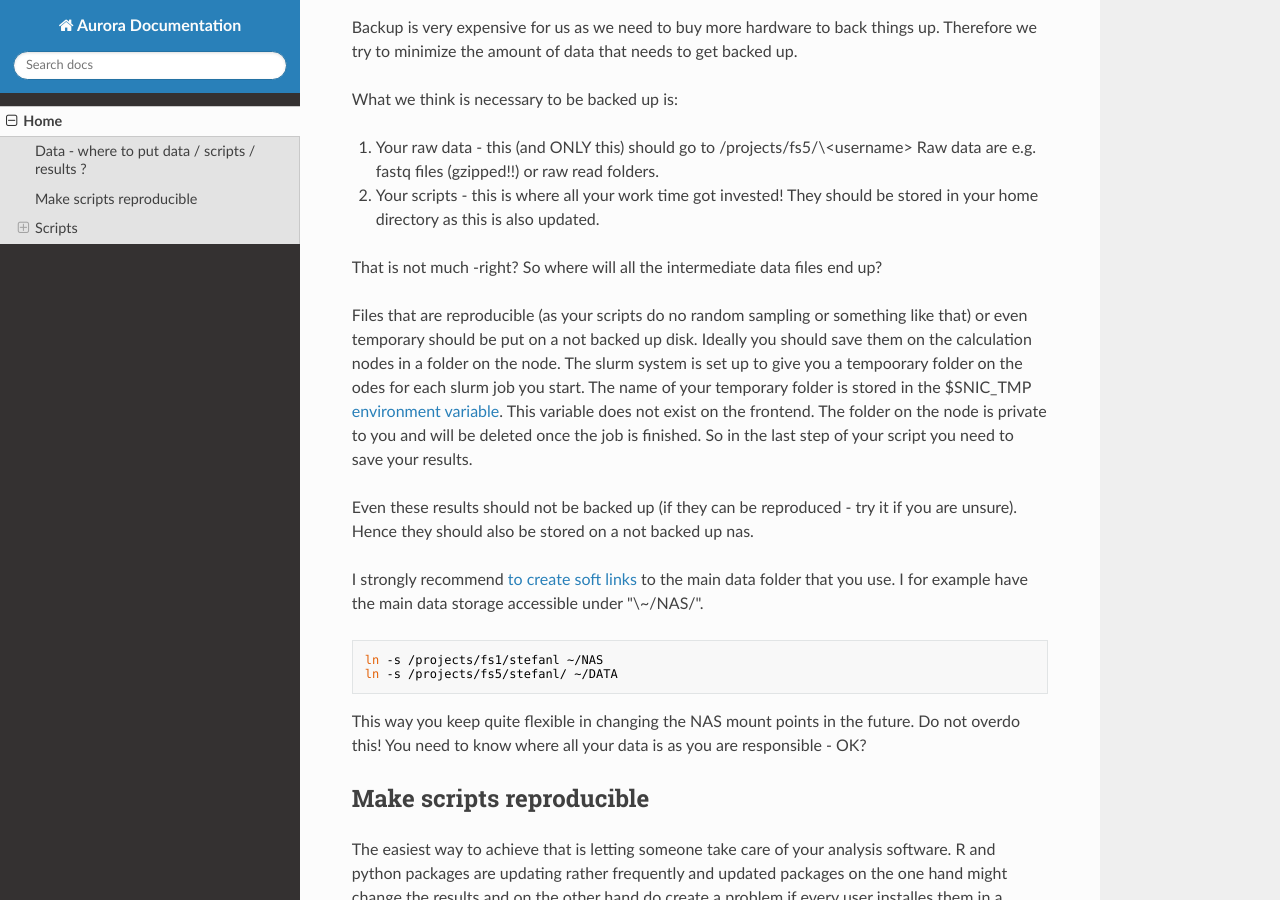
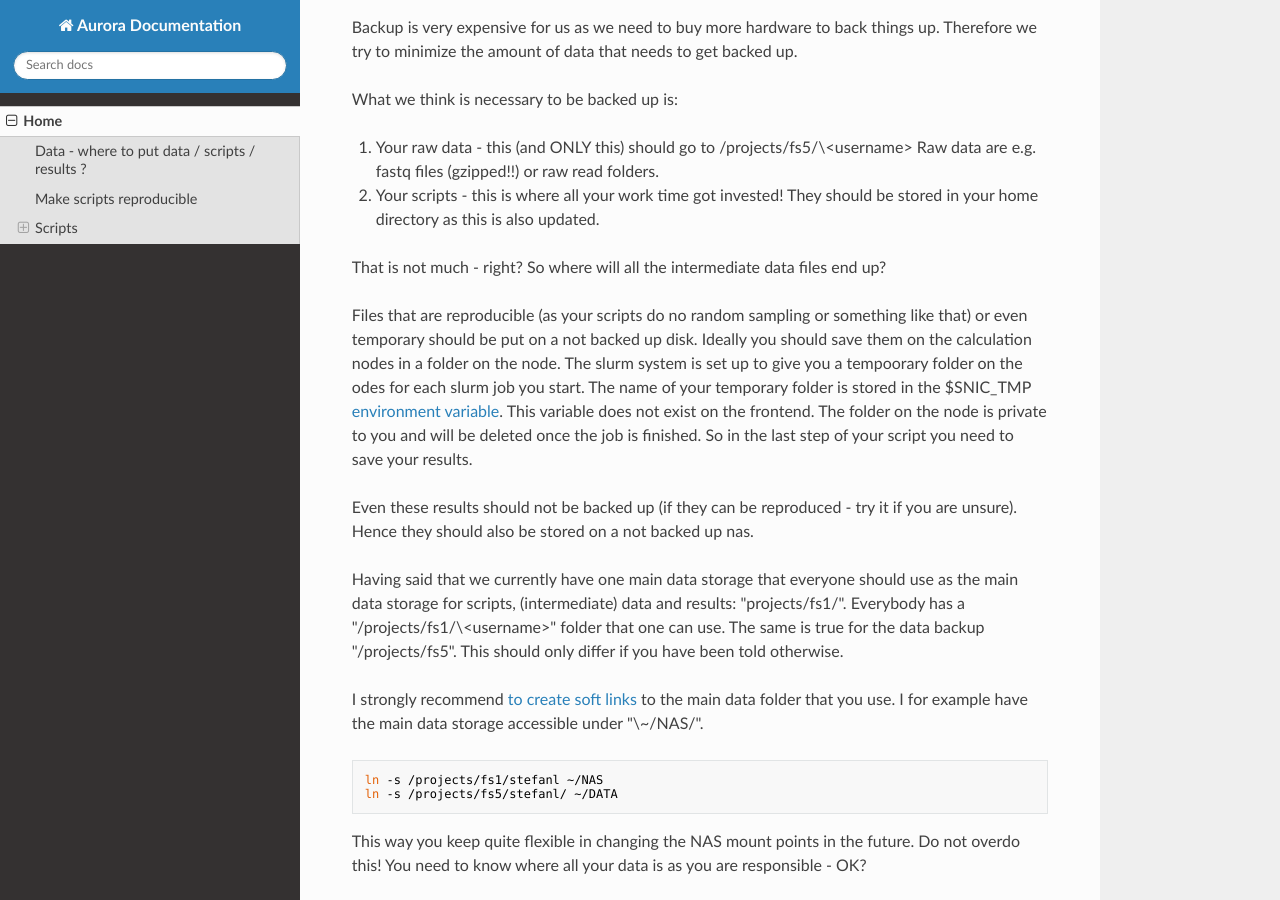
Before and after one commit to stela2502/aurora_docu, an MkDocs documentation site: the page built from docs/index.md, in a window 1280 px wide and 900 px high, scrolled down 285 px. Built offline with MkDocs 1.6.1, drawn with Linux system fonts in a browser that asks for light colours; nearby versions of some CDN libraries.

Commit message:
fs1 is main data storage

````diff
--- a/docs/index.md
+++ b/docs/index.md
@@ -15,13 +15,15 @@ What we think is necessary to be backed up is:
 2. Your scripts - this is where all your work time got invested!
     They should be stored in your home directory as this is also updated.
 
-That is not much -right? So where will all the intermediate data files end up?
+That is not much - right? So where will all the intermediate data files end up?
 
 Files that are reproducible (as your scripts do no random sampling or something like that) or even temporary should
 be put on a not backed up disk. Ideally you should save them on the calculation nodes in a folder on the node.
 The slurm system is set up to give you a tempoorary folder on the odes for each slurm job you start. The name of your temporary folder is stored in the $SNIC_TMP [environment variable](https://linuxize.com/post/how-to-set-and-list-environment-variables-in-linux/). This variable does not exist on the frontend. The folder on the node is private to you and will be deleted once the job is finished. So in the last step of your script you need to save your results.
 
 Even these results should not be backed up (if they can be reproduced - try it if you are unsure). Hence they should also be stored on a not backed up nas.
+
+Having said that we currently have one main data storage that everyone should use as the main data storage for scripts, (intermediate) data and results: "projects/fs1/". Everybody has a "/projects/fs1/\<username\>" folder that one can use. The same is true for the data backup "/projects/fs5". This should only differ if you have been told otherwise.
 
 I strongly recommend [to create soft links](https://www.cyberciti.biz/faq/creating-soft-link-or-symbolic-link/) to the main data folder that you use. I for example have the main data storage accessible under "\~/NAS/".
 ```
````
